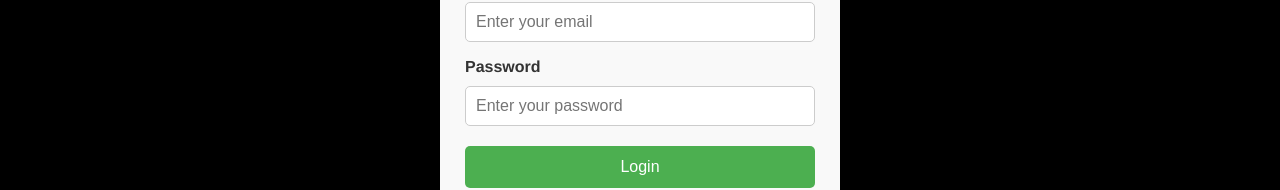
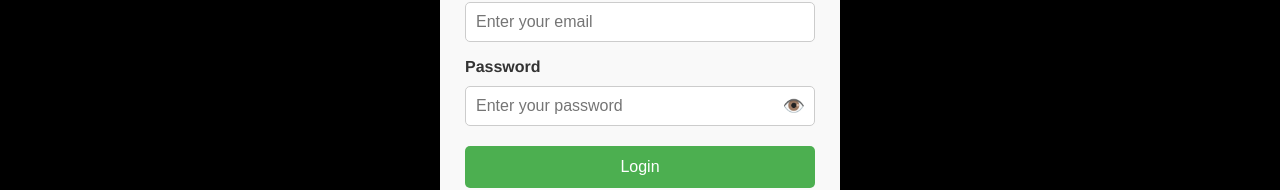
Before and after one commit to IshitaJain2001/organic-e-commerce, a React (Vite) app in the folder FrontEnd/: page /login in a window 1280 px wide. Shown: the part 298-488 px from the top of the page. Built offline with nearby package versions, Linux system fonts and the light colour scheme.

Commit message:
added view toggle on password in login component

```diff
--- a/FrontEnd/src/Components/Auth.css
+++ b/FrontEnd/src/Components/Auth.css
@@ -81,3 +81,12 @@
     cursor: pointer;
     font-weight: 500;
   }
+
+  .password-field input {
+  width: 100%;
+  box-sizing: border-box;
+}
+
+.password-field span {
+  user-select: none;
+}
--- a/FrontEnd/src/Components/Login.jsx
+++ b/FrontEnd/src/Components/Login.jsx
@@ -1,3 +1,82 @@
+
+
+// import React, { useState } from "react";
+// import { useNavigate } from "react-router-dom";
+// import "./Auth.css";
+
+// export default function Login() {
+//   const [email, setEmail] = useState("");
+//   const [password, setPassword] = useState("");
+//   const [error, setError] = useState("");
+//   const navigate = useNavigate();
+
+//   const handleLogin = async (e) => {
+//     e.preventDefault(); // Prevent default form submission
+
+//     setError(""); // Clear any previous errors
+// console.log("Logging in with:", { email, password });
+
+//     try {
+//       const res = await fetch("https://organic-e-commerce.onrender.com/login", {
+//         method: "POST",
+//         headers: {
+//           "Content-Type": "application/json",
+//         },
+//         body: JSON.stringify({ email:email, password:password }),
+//       });
+
+//       const data = await res.json();
+
+//       if (res.ok) {
+//         // Store the token and isAdmin flag in localStorage
+//         localStorage.setItem("token", data.token);
+//         localStorage.setItem("isAdmin", data.user?.isAdmin);
+//   const redirectPath = data.redirectTo || "/profile";
+//   navigate(redirectPath);
+//   console.log(redirectPath);
+
+//         // Redirect based on isAdmin
+
+//       } else {
+//         setError(data.message || "Login failed");
+//       }
+//     } catch (err) {
+//       console.error("Login error:", err);
+//       setError("Server error. Please try again later.");
+//     }
+//   };
+
+//   return (
+//     <div className="login">
+//       <div className="auth-container">
+//         <h2>Login</h2>
+//         <form onSubmit={handleLogin} className="auth-form">
+//           {error && <p style={{ color: "red" }}>{error}</p>}
+
+//           <label>Email</label>
+//           <input
+//             type="email"
+//             required
+//             value={email}
+//             onChange={(e) => setEmail(e.target.value)}
+//             placeholder="Enter your email"
+//           />
+
+//           <label>Password</label>
+//           <input
+//             type="password"
+//             required
+//             value={password}
+//             onChange={(e) => setPassword(e.target.value)}
+//             placeholder="Enter your password"
+//           />
+
+//           <button type="submit">Login</button>
+//         </form>
+//       </div>
+//     </div>
+//   );
+// }
 
 
 import React, { useState } from "react";
@@ -8,13 +87,13 @@
   const [email, setEmail] = useState("");
   const [password, setPassword] = useState("");
   const [error, setError] = useState("");
+  const [showPassword, setShowPassword] = useState(false); // 👁️ Toggle state
+
   const navigate = useNavigate();
 
   const handleLogin = async (e) => {
-    e.preventDefault(); // Prevent default form submission
-
-    setError(""); // Clear any previous errors
-console.log("Logging in with:", { email, password });
+    e.preventDefault();
+    setError("");
 
     try {
       const res = await fetch("https://organic-e-commerce.onrender.com/login", {
@@ -22,21 +101,16 @@
         headers: {
           "Content-Type": "application/json",
         },
-        body: JSON.stringify({ email:email, password:password }),
+        body: JSON.stringify({ email, password }),
       });
 
       const data = await res.json();
 
       if (res.ok) {
-        // Store the token and isAdmin flag in localStorage
         localStorage.setItem("token", data.token);
         localStorage.setItem("isAdmin", data.user?.isAdmin);
         const redirectPath = data.redirectTo || "/profile";
         navigate(redirectPath);
-  console.log(redirectPath);
-
-        // Redirect based on isAdmin
-
       } else {
         setError(data.message || "Login failed");
       }
@@ -63,13 +137,29 @@
           />
 
           <label>Password</label>
+          <div className="password-field" style={{ position: "relative" }}>
             <input
-            type="password"
+              type={showPassword ? "text" : "password"}
               required
               value={password}
               onChange={(e) => setPassword(e.target.value)}
               placeholder="Enter your password"
+              style={{ paddingRight: "40px" }}
             />
+            <span
+              onClick={() => setShowPassword(!showPassword)}
+              style={{
+                position: "absolute",
+                right: "10px",
+                top: "50%",
+                transform: "translateY(-50%)",
+                cursor: "pointer",
+                fontSize: "18px"
+              }}
+            >
+              {showPassword ? "🙈" : "👁️"}
+            </span>
+          </div>
 
           <button type="submit">Login</button>
         </form>
```
Lines whose indentation alone changed are shown as unchanged.
